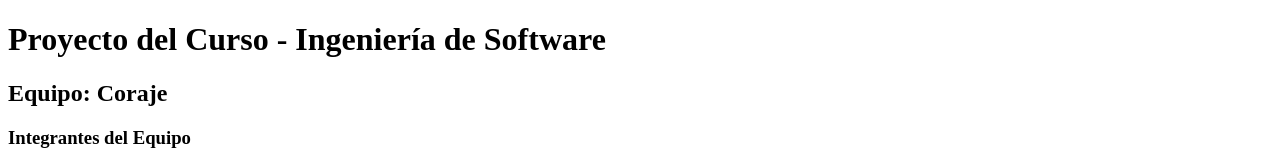
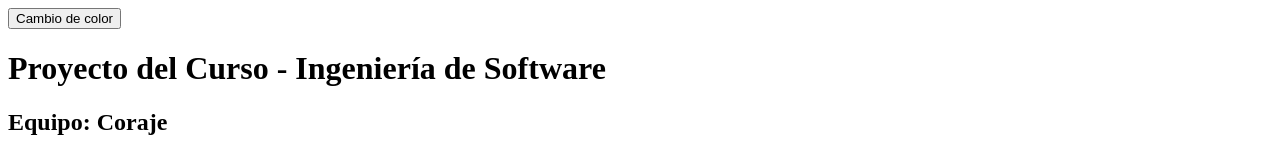
Before and after one commit to DoroteoScientist/IS_2DO_PARCIAL, a plain HTML site: page practica U2-1/index.html in a window 1280 px wide. Shown: the top 158 px of the page. Drawn offline with Linux system fonts and the light colour scheme.

Commit message:
Add button for color change in index.html
Added a button for color change functionality.

```diff
--- a/practica U2-1/index.html
+++ b/practica U2-1/index.html
@@ -8,6 +8,7 @@
 
 <body>
 
+    <button type="button">Cambio de color</button>
     <header>
         <h1>Proyecto del Curso - Ingeniería de Software</h1>
         <h2>Equipo: Coraje</h2>
@@ -85,4 +86,5 @@
     </main>
 
 </body>
+
 </html>
```
